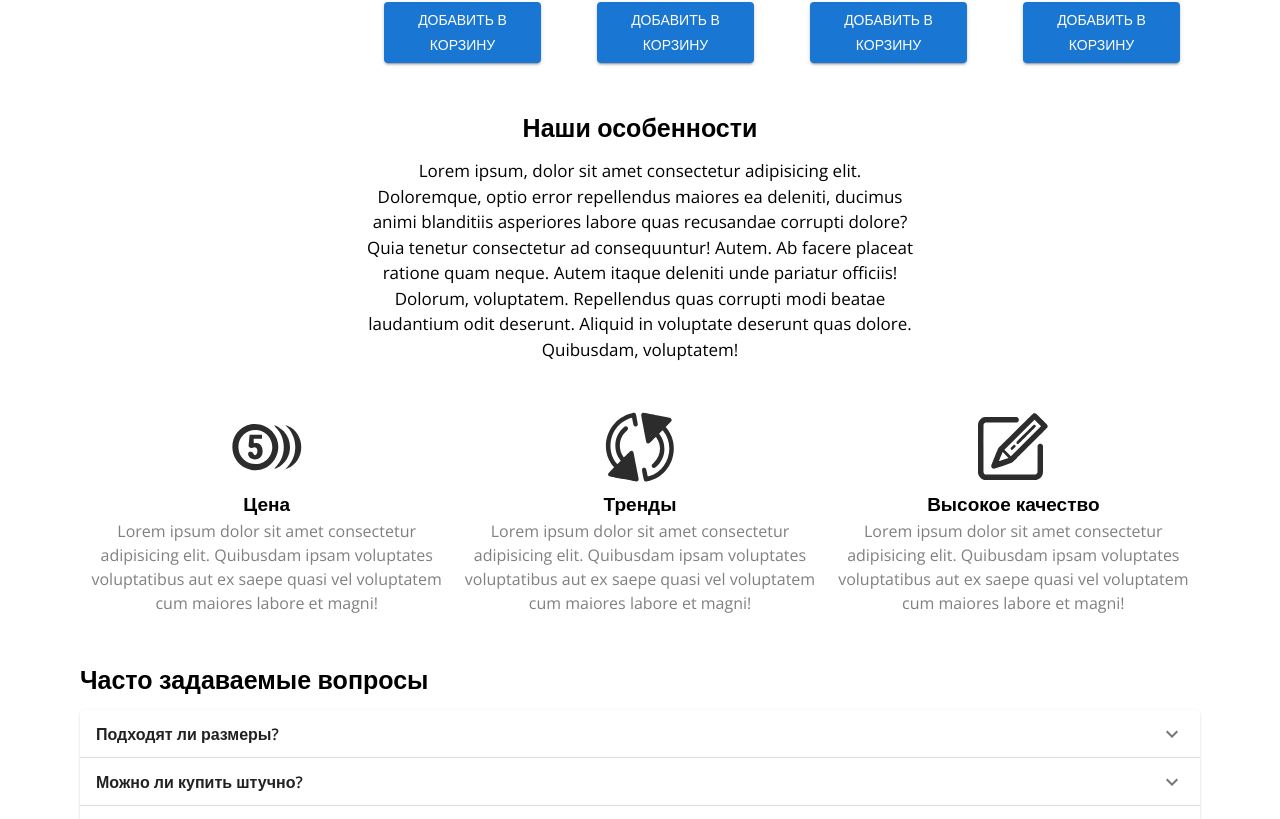
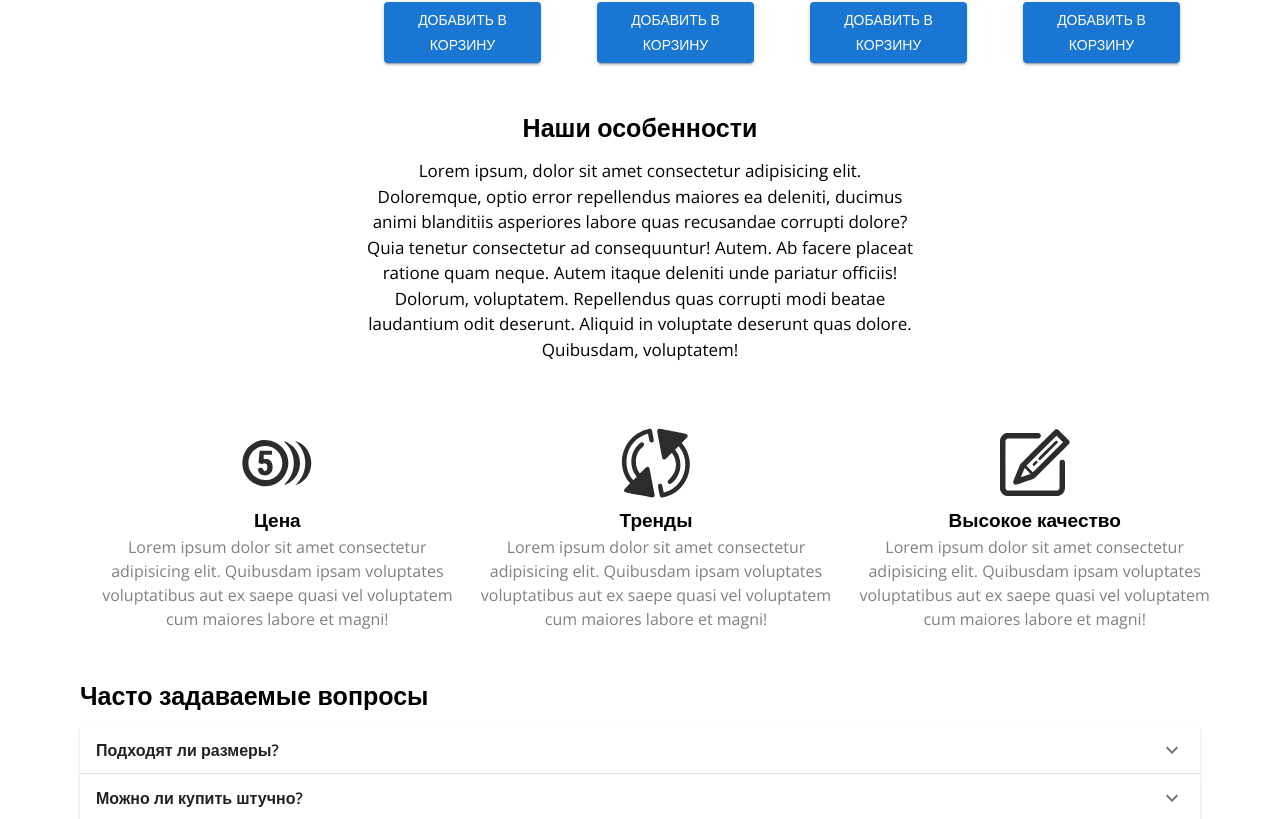
Before and after one commit to kasymjaparov/beggi.kg, a Next.js app: page / in a window 1280 px wide. Shown: the part 939-1758 px from the top of the page. Built offline with nearby package versions, Linux system fonts and the light colour scheme.

Commit message:
add footer

```diff
--- a/src/features/Main/Advantages/index.jsx
+++ b/src/features/Main/Advantages/index.jsx
@@ -51,6 +51,7 @@ const Advantages = () => {
       </Typography>
       <Grid
         container
+        spacing={2}
         sx={{
           margin: "50px auto 0 auto",
         }}
```
